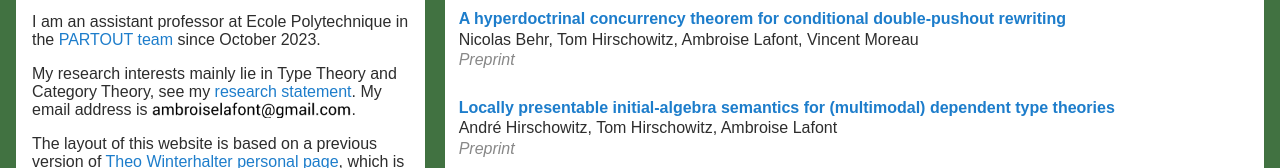
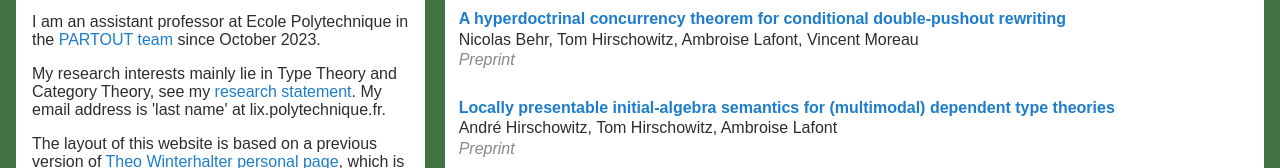
Before and after one commit to amblafont/amblafont.github.io, a plain HTML site: page index.html in a window 1280 px wide. Shown: the part 161-329 px from the top of the page. Drawn offline with Linux system fonts and the light colour scheme.

Commit message:
remove my gmail address

```diff
--- a/index.html
+++ b/index.html
@@ -35,7 +35,7 @@
         <!-- <p>
            The source code of this page largely comes from an older <a href="https://theowinterhalter.github.io/">Théo's personal page</a>.
 	</p> -->
-	My email address is <img src="email.png" style="height:1em; vertical-align:middle" />.
+	My email address is 'last name' at lix.polytechnique.fr.
 	</p>
 	<p>
 	The layout of this website is based on a previous version of <a href="https://theowinterhalter.github.io/">Theo Winterhalter personal page</a>, which is also popular in its current form (see <a href="https://anjapetkovic.com/">Anja Komel's</a> or <a href="https://sophierain.github.io/">Sophie Rain's</a> homepages).
```
Also changed, not shown: email.png (deleted).
